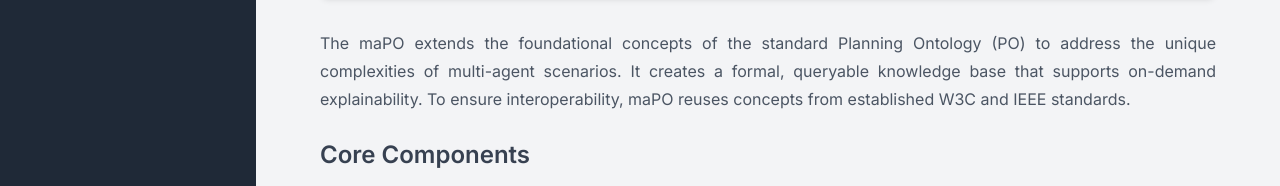
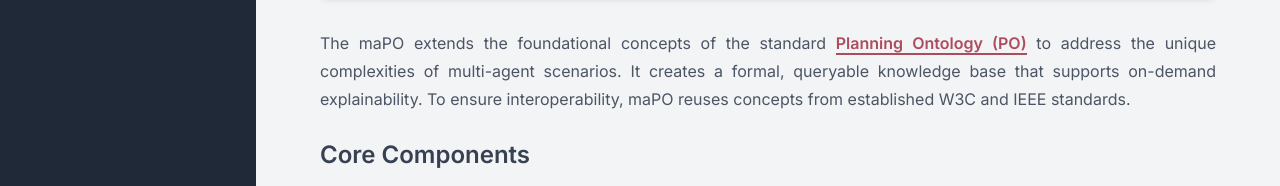
Before and after one commit to ai4society/ma-Ontology, a plain HTML site: page index.html in a window 1280 px wide. Both pictures are taken after a click on the link "maPO Schema". Shown: the part 595-781 px from the top of the page. Drawn offline with nearby package versions, Linux system fonts and the light colour scheme.

Commit message:
link to PO
Added hover styles for highlight links and updated a link to open in a new tab.

```diff
--- a/index.html
+++ b/index.html
@@ -109,6 +109,22 @@
             font-size: 0.9rem;
         }
 
+        a.highlight-link {
+            color: var(--color-primary);
+            font-weight: 600;
+            text-decoration: none;
+            border-bottom: 2px solid var(--color-primary);
+            transition: color 0.3s, background-color 0.3s, border-color 0.3s;
+        }
+
+        a.highlight-link:hover {
+            color: white;
+            background-color: var(--color-primary);
+            border-color: var(--color-primary-dark);
+            padding: 0.2rem 0.4rem;
+            border-radius: 0.25rem;
+        }
+
     </style>
 </head>
 <body class="bg-gray-100">
@@ -171,7 +187,7 @@
                         <img src="ontology/maPO.png" alt="MA-Ontology Schema Diagram" class="mx-auto rounded-md">
                         <p class="text-sm text-gray-500 mt-2">The maPO schema, illustrating the classes and properties for modeling the MAPF planning and conflict-resolution workflow.</p>
                     </div>
-                    <p>The maPO extends the foundational concepts of the standard <a href="https://ai4society.github.io/planning-ontology/">Planning Ontology (PO)</a> to address the unique complexities of multi-agent scenarios. It creates a formal, queryable knowledge base that supports on-demand explainability. To ensure interoperability, maPO reuses concepts from established W3C and IEEE standards.</p>
+                    <p>The maPO extends the foundational concepts of the standard <a href="https://ai4society.github.io/planning-ontology/"  target="_blank" class="highlight-link">Planning Ontology (PO)</a> to address the unique complexities of multi-agent scenarios. It creates a formal, queryable knowledge base that supports on-demand explainability. To ensure interoperability, maPO reuses concepts from established W3C and IEEE standards.</p>
 
                     <h3>Core Components</h3>
                     <ul>
```
